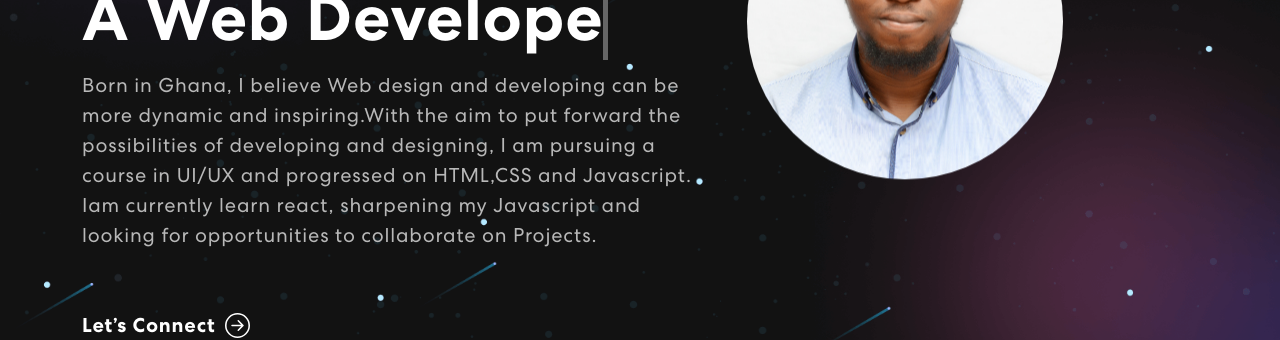
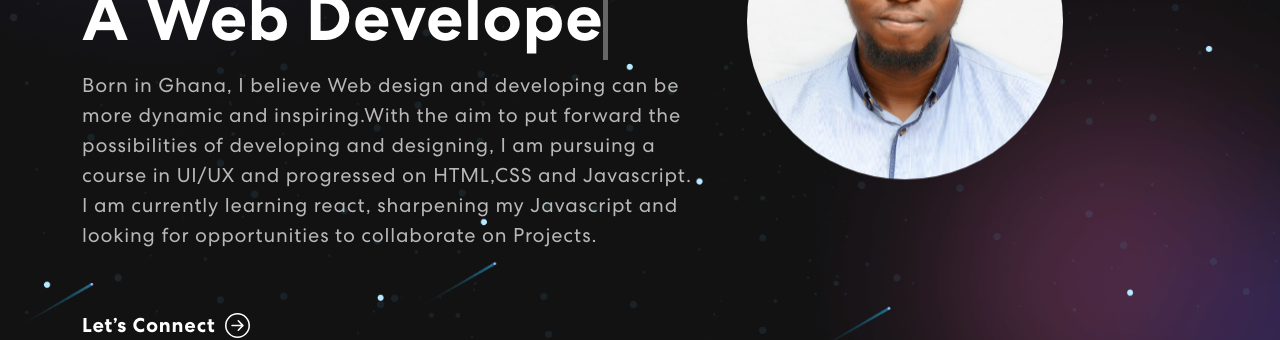
Before and after one commit to DennisKGyamfi/Personal-Portfolio, a React (Create React App) app: page / in a window 1280 px wide. Shown: the part 408-748 px from the top of the page. Built offline with nearby package versions, Linux system fonts and the light colour scheme; no server answers.

Commit message:
Update Banner.js
correct a few grammatical errors

```diff
--- a/src/components/Banner.js
+++ b/src/components/Banner.js
@@ -58,7 +58,7 @@ export const Banner = () => {
               <div className={isVisible ? "animate__animated animate__fadeIn" : ""}>
                 <span className="tagline">Welcome to my Portfolio</span>
                 <h1>{`Hello! I am Dennis,`} <span className="txt-rotate" dataPeriod="1000" data-rotate='[ "A Web Developer", "Graphic Designer", "Social Media Manager" ]'><span className="wrap">{text}</span></span></h1>
-                  <p>Born in Ghana, I believe Web design and developing can be more dynamic and inspiring.With the aim to put forward the possibilities of developing and designing, I am pursuing a course in UI/UX and progressed on HTML,CSS and Javascript. Iam currently learn react, sharpening my Javascript and looking for opportunities to collaborate on Projects.</p>
+                  <p>Born in Ghana, I believe Web design and developing can be more dynamic and inspiring.With the aim to put forward the possibilities of developing and designing, I am pursuing a course in UI/UX and progressed on HTML,CSS and Javascript. I am currently learning react, sharpening my Javascript and looking for opportunities to collaborate on Projects.</p>
                   <button onClick={() => console.log('#connect')}>Let’s Connect <ArrowRightCircle size={25} /></button>
               </div>}
             </TrackVisibility>
```
